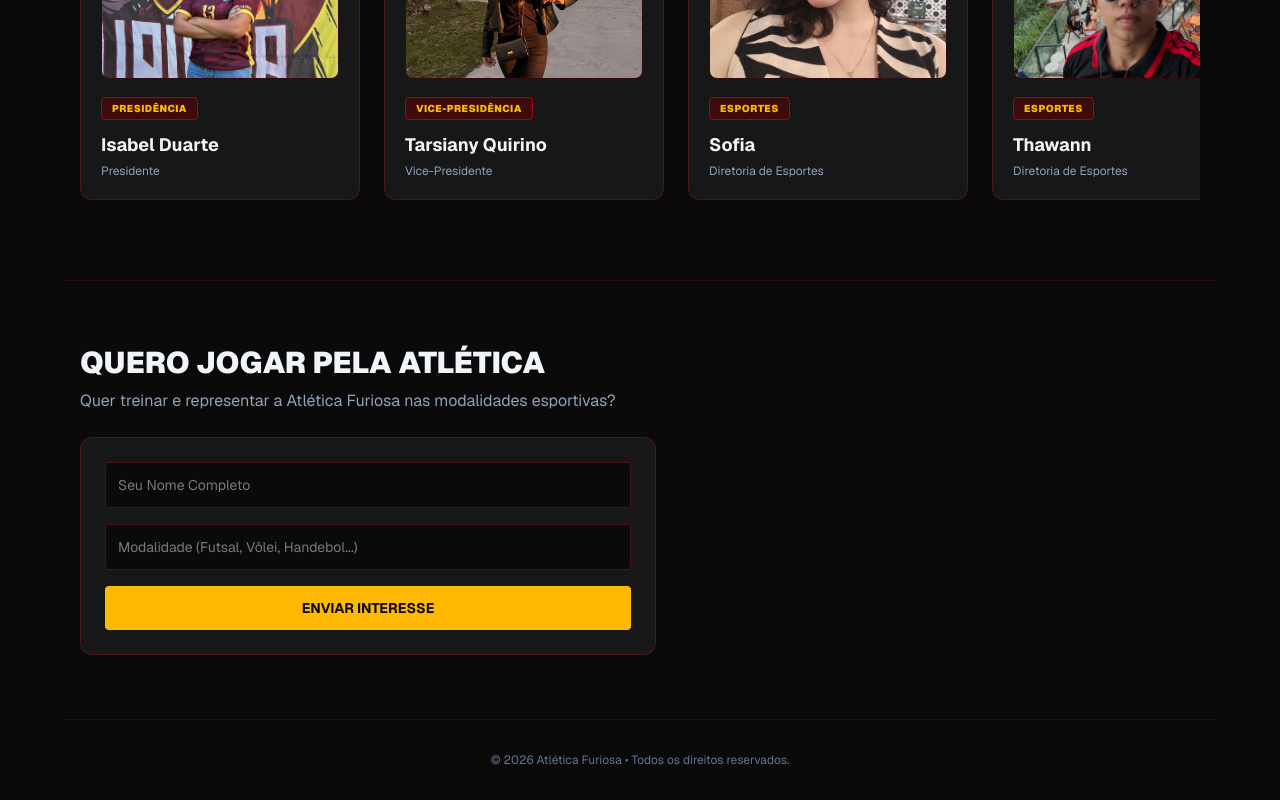
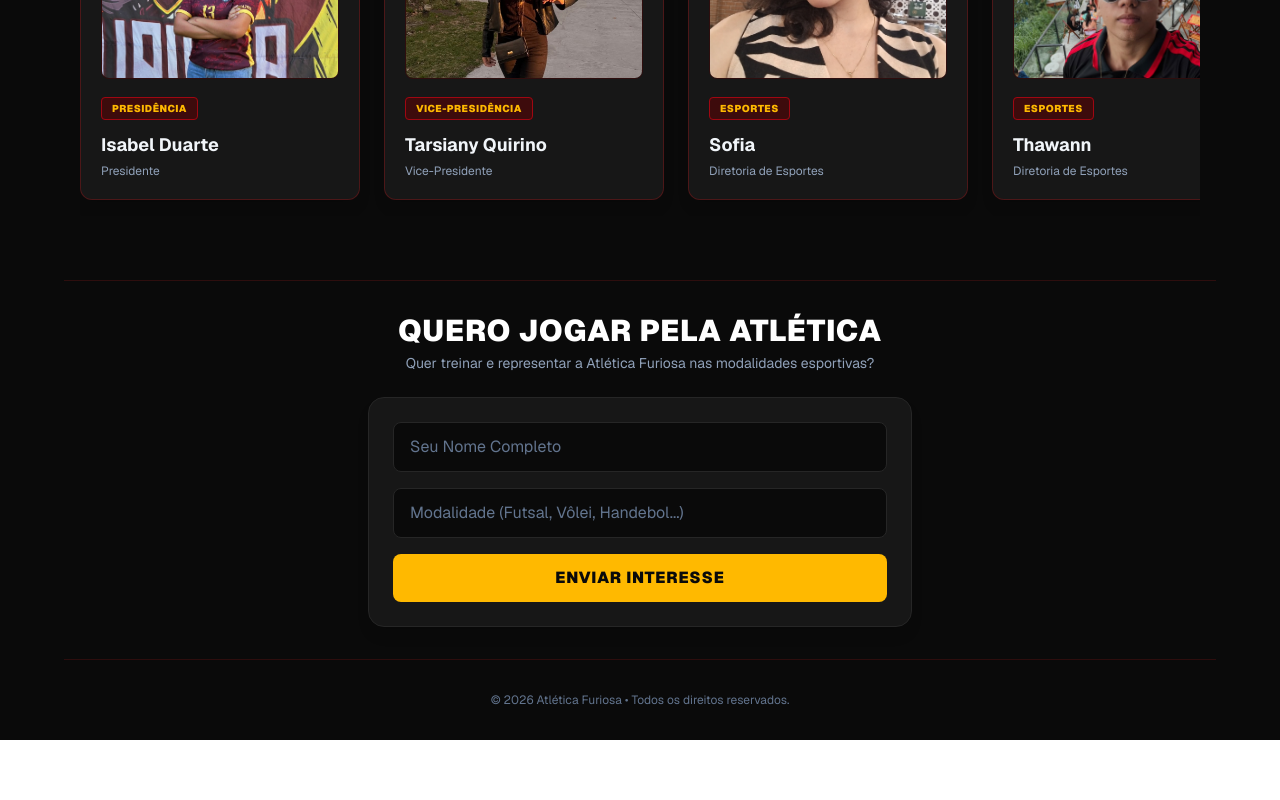
Before and after one commit to AtleticaFuriosa/atletica-furiosa, a Next.js app: page / in a window 1280 px wide. Shown: the part 2503-3303 px from the top of the page. After the commit the page ends 3243 px from the top, so only its background shows below. Built offline with nearby package versions, Linux system fonts and the light colour scheme.

Commit message:
configura formulario para enviar interesse via whatsapp

```diff
--- a/src/app/page.tsx
+++ b/src/app/page.tsx
@@ -322,41 +322,52 @@ export default function Home() {
   </p>
 </section>
 
-      {/* INTERESSE EM TREINOS */}
-      <section id="inscricao" className="max-w-6xl mx-auto px-4 py-16">
-        <h2 className="text-3xl font-black mb-2 text-slate-100 uppercase">Quero Jogar pela Atlética</h2>
-        <p className="text-slate-400 mb-6">Quer treinar e representar a Atlética Furiosa nas modalidades esportivas?</p>
+      {/* FORMULÁRIO QUERO JOGAR PELA ATLÉTICA */}
+<div className="max-w-xl mx-auto px-4 py-8">
+  <div className="text-center mb-6">
+    <h2 className="text-2xl md:text-3xl font-black text-white uppercase tracking-wide">Quero Jogar pela Atlética</h2>
+    <p className="text-slate-400 text-sm mt-1">Quer treinar e representar a Atlética Furiosa nas modalidades esportivas?</p>
+  </div>
 
-        <div className="bg-neutral-900 p-6 rounded-xl border border-red-900/50 max-w-xl">
-          {enviado ? (
-            <div className="bg-emerald-500/10 text-emerald-400 p-4 rounded text-center text-sm font-bold">
-              ✅ Dados enviados para a diretoria de esportes!
-            </div>
-          ) : (
-            <form onSubmit={handleSubmit} className="space-y-4">
+  <form
+    onSubmit={(e: any) => {
+      e.preventDefault();
+      const nome = e.currentTarget.elements.namedItem('nome')?.value || '';
+      const modalidade = e.currentTarget.elements.namedItem('modalidade')?.value || '';
+
+      const numeroWhatsApp = "5588997222184";
+
+      const mensagem = `Olá! Meu nome é *${nome}* e tenho interesse em jogar *${modalidade}* pela Atlética Furiosa!`;
+      const url = `https://wa.me/${numeroWhatsApp}?text=${encodeURIComponent(mensagem)}`;
+
+      window.open(url, '_blank');
+    }}
+    className="bg-neutral-900 border border-neutral-800 rounded-2xl p-6 shadow-lg space-y-4"
+  >
     <input
       type="text"
+      name="nome"
+      placeholder="Seu Nome Completo"
       required
-                placeholder="Seu Nome Completo"
-                className="w-full bg-neutral-950 border border-red-900/50 rounded p-3 text-sm text-slate-200"
-                value={formData.nome}
-                onChange={(e) => setFormData({...formData, nome: e.target.value})}
+      className="w-full bg-neutral-950 border border-neutral-800 rounded-lg px-4 py-3 text-white placeholder-slate-500 focus:outline-none focus:border-amber-400 transition"
     />
+
     <input
       type="text"
+      name="modalidade"
+      placeholder="Modalidade (Futsal, Vôlei, Handebol...)"
       required
-                placeholder="Modalidade (Futsal, Vôlei, Handebol...)"
-                className="w-full bg-neutral-950 border border-red-900/50 rounded p-3 text-sm text-slate-200"
-                value={formData.modalidade}
-                onChange={(e) => setFormData({...formData, modalidade: e.target.value})}
+      className="w-full bg-neutral-950 border border-neutral-800 rounded-lg px-4 py-3 text-white placeholder-slate-500 focus:outline-none focus:border-amber-400 transition"
     />
-              <button type="submit" className="w-full bg-amber-400 text-neutral-950 font-bold py-3 rounded uppercase text-sm hover:bg-amber-500 transition">
+
+    <button
+      type="submit"
+      className="w-full bg-amber-400 text-neutral-950 font-black py-3 rounded-lg hover:bg-amber-300 transition uppercase tracking-wider"
+    >
       Enviar Interesse
     </button>
   </form>
-          )}
 </div>
-      </section>
 
       {/* RODAPÉ */}
       <footer className="max-w-6xl mx-auto px-4 py-8 border-t border-red-900/30 text-center text-xs text-slate-500">
```
Lines whose indentation alone changed are shown as unchanged.
